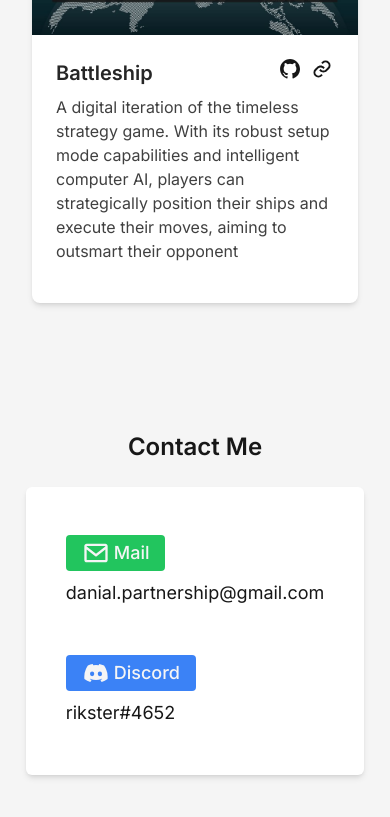
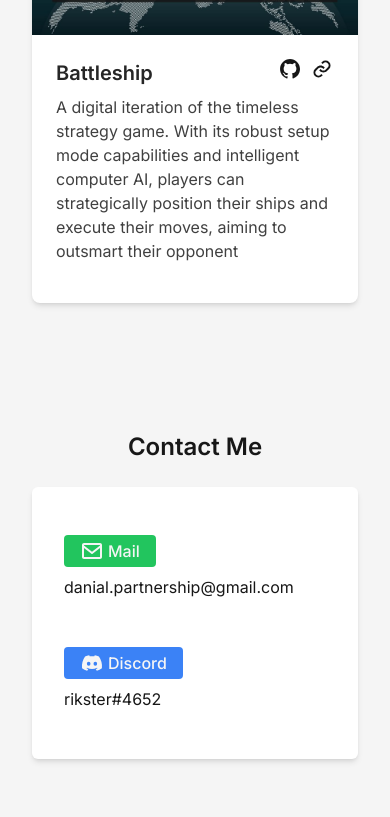
Before and after one commit to rikster-r/portfolio, a React (Vite) app: page / in a window 390 px wide. Shown: the part 3903-4720 px from the top of the page. Built offline with nearby package versions, Linux system fonts and the light colour scheme; no server answers; the HTML template or start-up script is replaced by a standard one.

Commit message:
Fix contact box sizing

```diff
--- a/src/components/Contact.jsx
+++ b/src/components/Contact.jsx
@@ -10,20 +10,20 @@ const Contact = () => {
     >
       <SectionTitle text="Contact Me" />
       <motion.div
-        className="shadow-md flex flex-col sm:flex-row justify-center items-start sm:items-center gap-12 text-lg rounded-md sm:px-32 px-10 py-12 sm:py-16 bg-white dark:bg-gray-800 "
+        className="w-full max-w-2xl rounded-md sm:px-32 px-8 py-12 sm:py-16 flex flex-col sm:flex-row justify-center items-start sm:items-center shadow-md gap-12 bg-white dark:bg-gray-800 text-base sm:text-lg"
         initial={{ y: 150, opacity: 0 }}
         whileInView={{ y: 0, opacity: 1 }}
         viewport={{ once: true }}
       >
         <a
           href="mailto:danial.partnership@gmail.com"
-          className="flex flex-col gap-2 "
+          className="flex flex-col gap-2"
         >
           <div className="flex items-center gap-1 w-max bg-green-500 text-neutral-100 px-4 py-1 rounded">
-            <svg className="w-7 h-7 fill-current" viewBox="0 0 24 24">
+            <svg className="w-6 h-6 sm:w-7 sm:h-7 fill-current" viewBox="0 0 24 24">
               <path d="M20 4H4c-1.103 0-2 .897-2 2v12c0 1.103.897 2 2 2h16c1.103 0 2-.897 2-2V6c0-1.103-.897-2-2-2zm0 2v.511l-8 6.223-8-6.222V6h16zM4 18V9.044l7.386 5.745a.994.994 0 0 0 1.228 0L20 9.044 20.002 18H4z"></path>
             </svg>
-            <span className="font-medium upper text-lg">Mail</span>
+            <span className="font-medium upper">Mail</span>
           </div>
           <p>danial.partnership@gmail.com</p>
         </a>
@@ -33,10 +33,10 @@ const Contact = () => {
           className="flex flex-col gap-2"
         >
           <div className="flex items-center gap-1 w-max bg-blue-500 text-neutral-100 px-4 py-1 rounded">
-            <svg className="w-7 h-7 fill-current" viewBox="0 0 24 24">
+            <svg className="w-6 h-6 sm:w-7 sm:h-7 fill-current" viewBox="0 0 24 24">
               <path d="M14.82 4.26a10.14 10.14 0 0 0-.53 1.1 14.66 14.66 0 0 0-4.58 0 10.14 10.14 0 0 0-.53-1.1 16 16 0 0 0-4.13 1.3 17.33 17.33 0 0 0-3 11.59 16.6 16.6 0 0 0 5.07 2.59A12.89 12.89 0 0 0 8.23 18a9.65 9.65 0 0 1-1.71-.83 3.39 3.39 0 0 0 .42-.33 11.66 11.66 0 0 0 10.12 0q.21.18.42.33a10.84 10.84 0 0 1-1.71.84 12.41 12.41 0 0 0 1.08 1.78 16.44 16.44 0 0 0 5.06-2.59 17.22 17.22 0 0 0-3-11.59 16.09 16.09 0 0 0-4.09-1.35zM8.68 14.81a1.94 1.94 0 0 1-1.8-2 1.93 1.93 0 0 1 1.8-2 1.93 1.93 0 0 1 1.8 2 1.93 1.93 0 0 1-1.8 2zm6.64 0a1.94 1.94 0 0 1-1.8-2 1.93 1.93 0 0 1 1.8-2 1.92 1.92 0 0 1 1.8 2 1.92 1.92 0 0 1-1.8 2z"></path>
             </svg>
-            <span className="font-medium upper text-lg">Discord</span>
+            <span className="font-medium upper">Discord</span>
           </div>
           <p>rikster#4652</p>
         </a>
```
